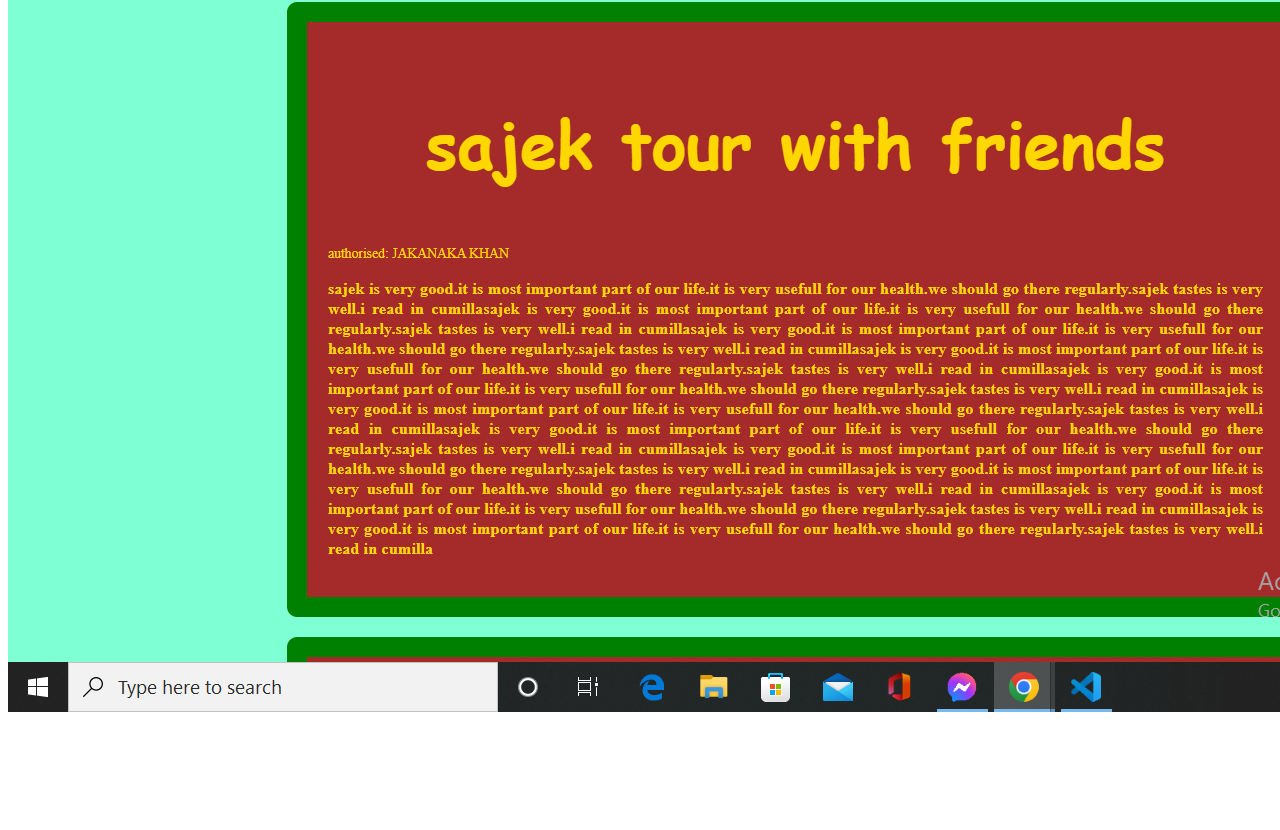
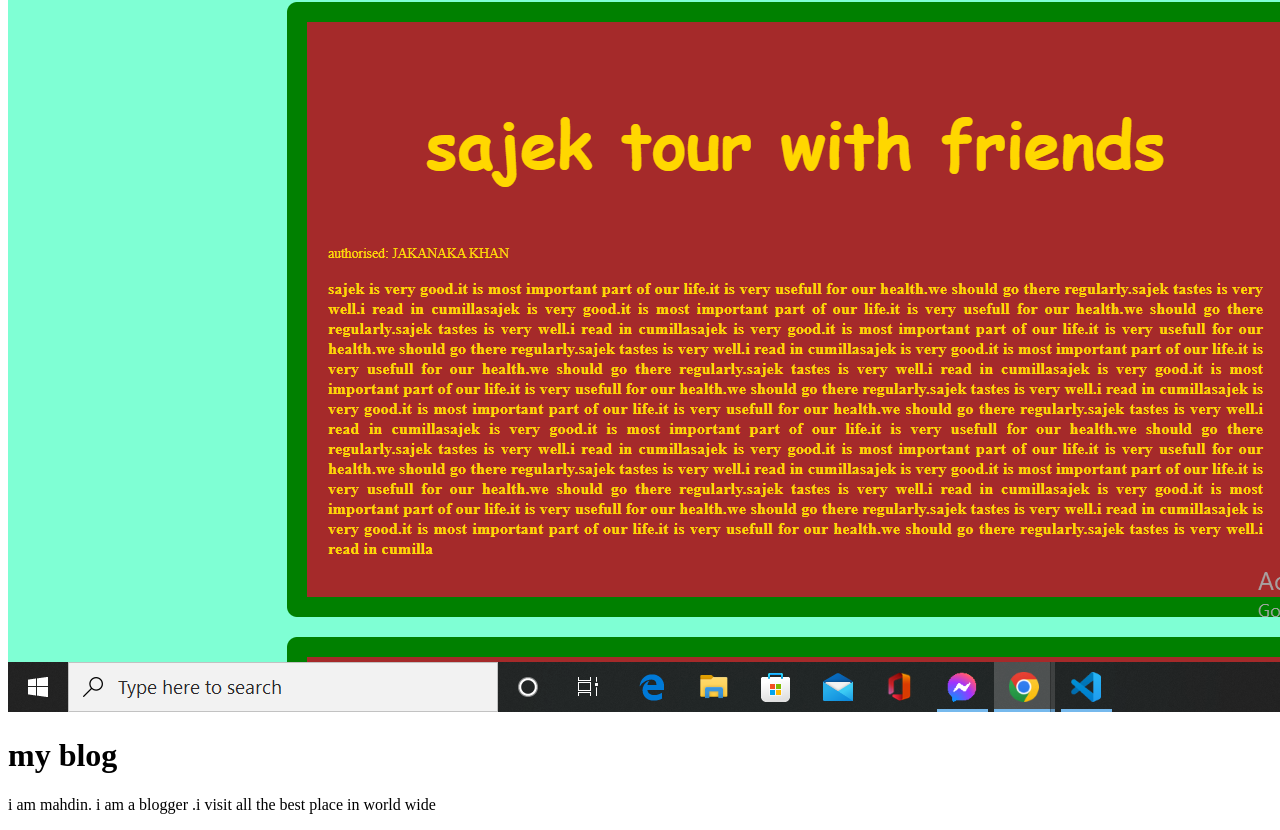
Before and after one commit to mdmahdin/mahdin-repo, a plain HTML site: page index.html in a window 1280 px wide. Shown: the part 302-1132 px from the top of the page. Before the commit the page ends 1026 px from the top, so only its background shows below. Drawn offline with Linux system fonts and the light colour scheme.

Commit message:
blog added

```diff
--- a/index.html
+++ b/index.html
@@ -10,5 +10,10 @@
     <p>i am mhdin</p>
     <h1>this is header</h1>
     <img src="Screenshot (38).png" alt="">
+    <div>
+        <h1>my blog
+        </h1>
+        <p>i am mahdin. i am a blogger .i visit all the best place in world wide</p>
+    </div>
 </body>
 </html>
```
